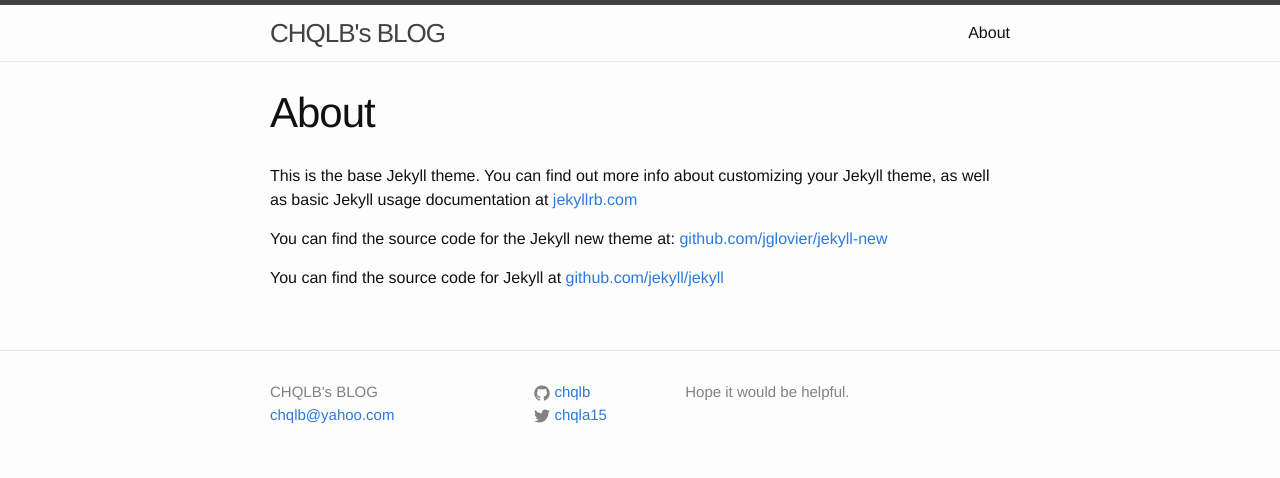
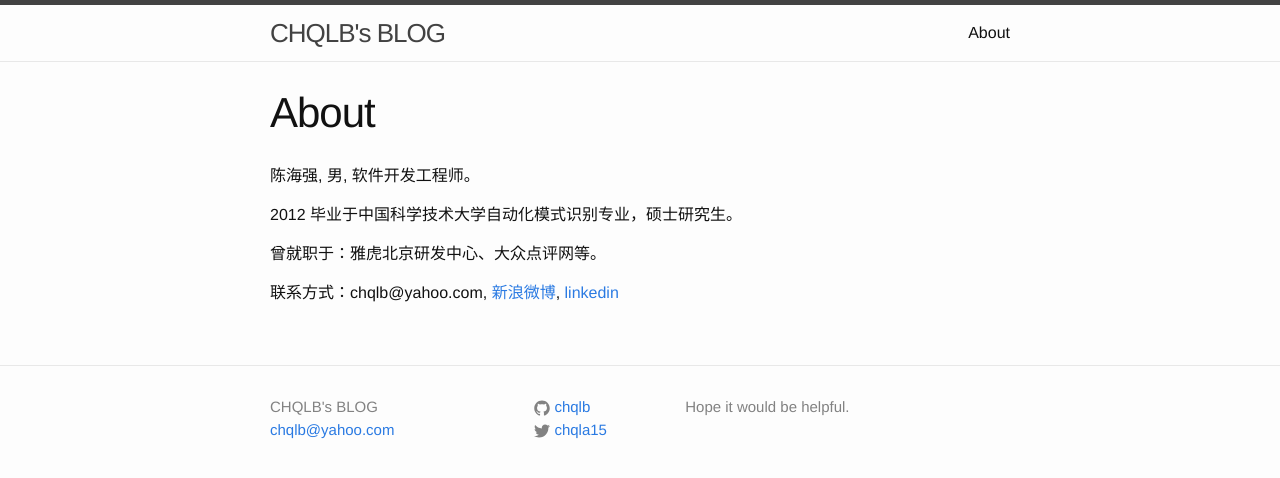
Before and after one commit to chqla/chqla.github.io, a Jekyll site: the page built from about.md, in a window 1280 px wide. Shown: the top 478 px of the page. Built offline with Jekyll 4.4.1, drawn with Linux system fonts in a browser that asks for light colours.

Commit message:
update about

```diff
--- a/about.md
+++ b/about.md
@@ -4,8 +4,10 @@
 permalink: /about/
 ---
 
-This is the base Jekyll theme. You can find out more info about customizing your Jekyll theme, as well as basic Jekyll usage documentation at [jekyllrb.com](http://jekyllrb.com/)
+陈海强, 男, 软件开发工程师。
 
-You can find the source code for the Jekyll new theme at: [github.com/jglovier/jekyll-new](https://github.com/jglovier/jekyll-new)
+2012 毕业于中国科学技术大学自动化模式识别专业，硕士研究生。
 
-You can find the source code for Jekyll at [github.com/jekyll/jekyll](https://github.com/jekyll/jekyll)
+曾就职于：雅虎北京研发中心、大众点评网等。
+
+联系方式：chqlb@yahoo.com, [新浪微博](http://weibo.com/chqla), [linkedin](https://cn.linkedin.com/in/haiqiangchen)
```
Also changed, not shown: _posts/2015-06-13-scrum.markdown (+8 -0 lines).
